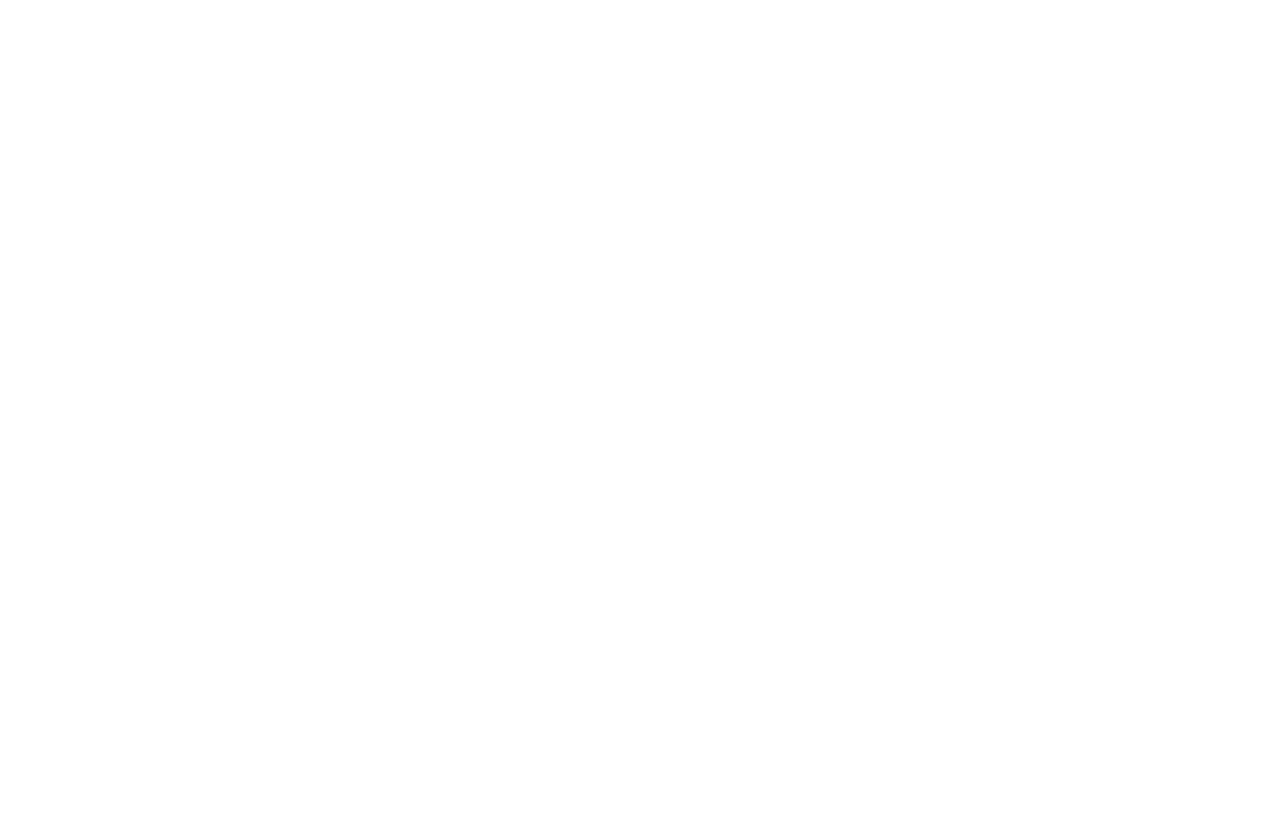
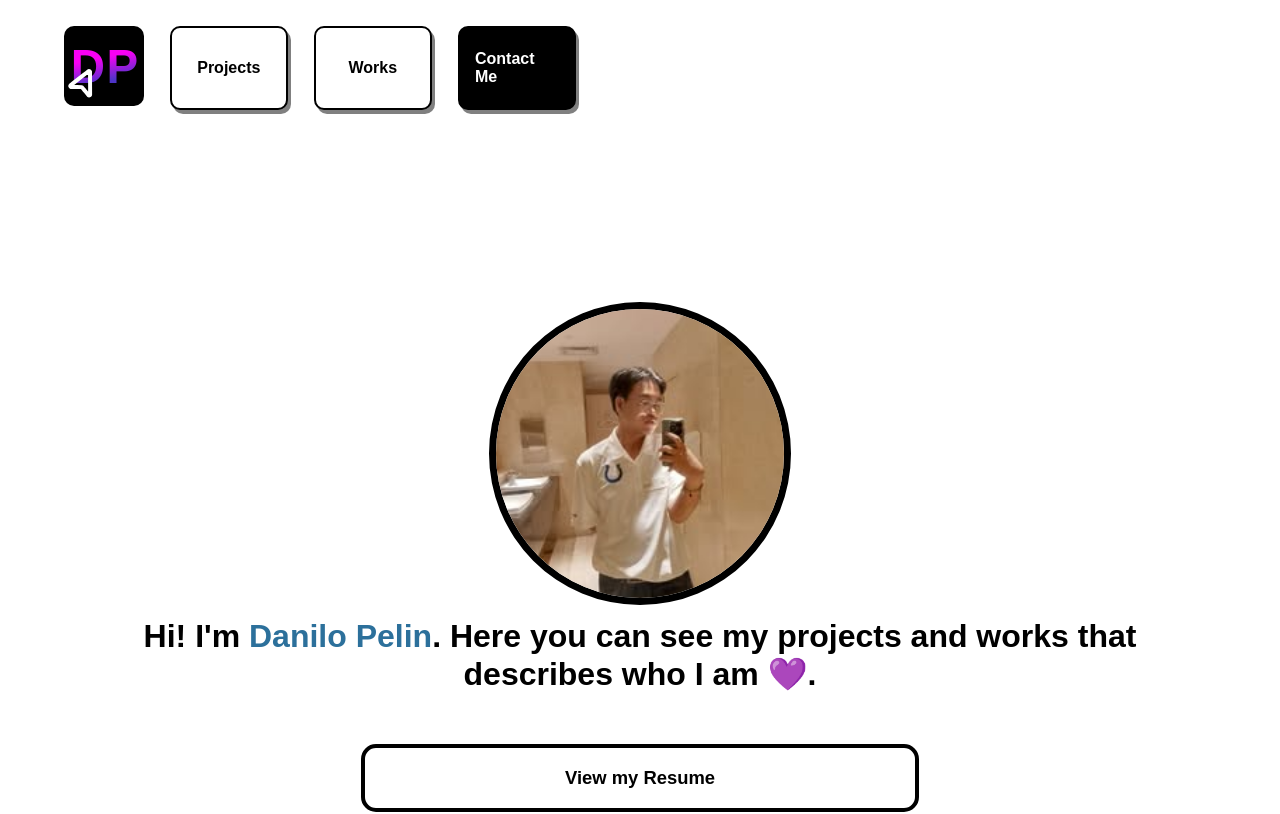
Before and after one commit to danskyvich/web-portfolio, a React (Vite) app in the folder my-vite-portfolio/: page / in a window 1280 px wide. Shown: the top 814 px of the page. Built offline with nearby package versions, Linux system fonts and the light colour scheme.

Commit message:
Fixed blank page on App entry.

```diff
--- a/my-vite-portfolio/src/App.jsx
+++ b/my-vite-portfolio/src/App.jsx
@@ -6,7 +6,7 @@
 export default function App() {
   return <div>
       <Routes>
-        <Route path="*/web-portfolio" element={<Home/>}/>
+        <Route path="*" element={<Home/>}/>
         <Route path="*/resume" element={<Resume/>}/>
       </Routes>
   </div>
```
